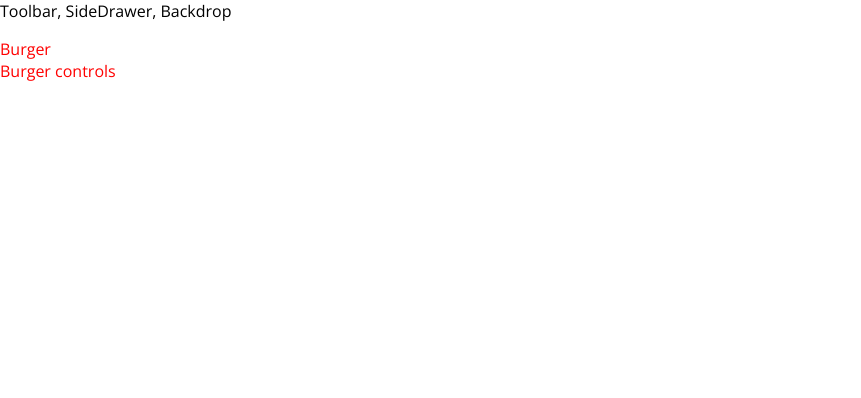
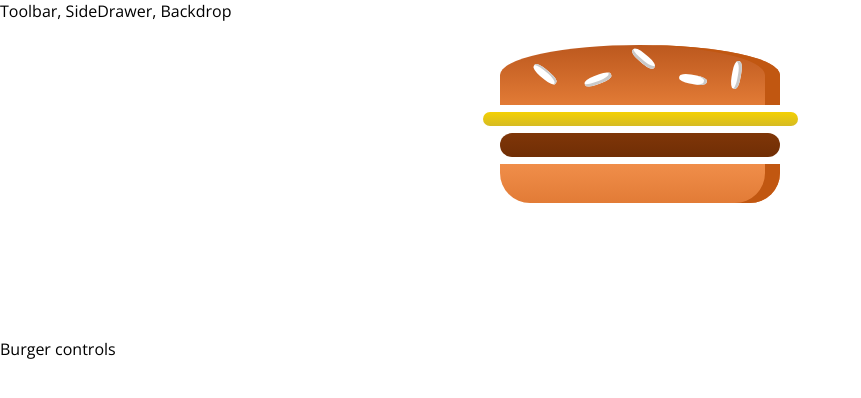
Before and after one commit to dbmarch/burger-builder, a React app: page / in a window 1280 px wide. Shown: the top 398 px of the page, without its empty margins (0-861 px from the left). Built offline with nearby package versions, Linux system fonts and the light colour scheme.

Commit message:
Static burger built up

```diff
--- a/package.json
+++ b/package.json
@@ -31,6 +31,7 @@
     "postcss-flexbugs-fixes": "3.2.0",
     "postcss-loader": "2.0.8",
     "promise": "8.0.1",
+    "prop-types": "^15.6.1",
     "raf": "3.4.0",
     "react": "^16.4.0",
     "react-dev-utils": "^5.0.1",
--- /dev/null
+++ b/src/components/Burger/Burger.css
@@ -0,0 +1,30 @@
+.Burger {
+    width: 100%;
+    margin: auto;
+    height: 250px;
+    overflow: auto;
+    text-align: center;
+    font-weight: bold;
+    font-size: 1.2rem;
+}
+
+@media (min-width: 1000px) and (min-height: 700px) {
+    .Burger {
+        width: 700px;
+        height: 600px;
+    }
+}
+
+@media (min-width: 500px) and (min-height: 401px) {
+    .Burger {
+        width: 450px;
+        height: 400px;
+    }
+}
+
+@media (min-width: 500px) and (min-height: 400px) {
+    .Burger {
+        width: 350px;
+        height: 300px;
+    }
+}
--- /dev/null
+++ b/src/components/Burger/Burger.js
@@ -0,0 +1,19 @@
+import React from 'react';
+import classes from './Burger.css';
+import BurgerIngredient from './BurgerIngredient/BurgerIngredient';
+
+
+const burger = (props) => {
+    return (
+        <div className = {classes.Burger}>
+            <BurgerIngredient type = 'bread-top'/>
+            <BurgerIngredient type = 'cheese'/>
+            <BurgerIngredient type = 'meat'/>
+            <BurgerIngredient type = 'bread-bottom'/>
+
+        </div>
+    );
+};
+
+
+export default burger;
--- /dev/null
+++ b/src/components/Burger/BurgerIngredient/BurgerIngredient.css
@@ -0,0 +1,113 @@
+.BreadBottom {
+    height: 13%;
+    width: 80%;
+    background: linear-gradient(#F08E4A, #e27b36);
+    border-radius: 0 0 30px 30px;
+    box-shadow: inset -15px 0 #c15711;
+    margin: 2% auto;
+}
+
+.BreadTop {
+    height: 20%;
+    width: 80%;
+    background: linear-gradient(#bc581e, #e27b36);
+    border-radius: 50% 50% 0 0;
+    box-shadow: inset -15px 0 #c15711;
+    margin: 2% auto;
+    position: relative;
+}
+
+.Seeds1 {
+    width: 10%;
+    height: 15%;
+    position: absolute;
+    background-color: white;
+    left: 30%;
+    top: 50%;
+    border-radius: 40%;
+    transform: rotate(-20deg);
+    box-shadow: inset -2px -3px #c9c9c9;
+}
+
+.Seeds1:after {
+    content: "";
+    width: 100%;
+    height: 100%;
+    position: absolute;
+    background-color: white;
+    left: -170%;
+    top: -260%;
+    border-radius: 40%;
+    transform: rotate(60deg);
+    box-shadow: inset -1px 2px #c9c9c9;
+  }
+
+.Seeds1:before {
+    content: "";
+    width: 100%;
+    height: 100%;
+    position: absolute;
+    background-color: white;
+    left: 180%;
+    top: -50%;
+    border-radius: 40%;
+    transform: rotate(60deg);
+    box-shadow: inset -1px -3px #c9c9c9;
+  }
+
+  .Seeds2 {
+    width: 10%;
+    height: 15%;
+    position: absolute;
+    background-color: white;
+    left: 64%;
+    top: 50%;
+    border-radius: 40%;
+    transform: rotate(10deg);
+    box-shadow: inset -3px 0 #c9c9c9;
+  }
+
+  .Seeds2:before {
+    content: "";
+    width: 100%;
+    height: 100%;
+    position: absolute;
+    background-color: white;
+    left: 150%;
+    top: -130%;
+    border-radius: 40%;
+    transform: rotate(90deg);
+    box-shadow: inset 1px 3px #c9c9c9;
+  }
+
+
+.Meat {
+    width: 80%;
+    height: 8%;
+    background: linear-gradient(#7f3608, #702e05);
+    margin: 2% auto;
+    border-radius: 15px;
+}
+
+.Cheese {
+    width: 90%;
+    height: 4.5%;
+    margin: 2% auto;
+    background: linear-gradient(#f4d004, #d6bb22);
+    border-radius: 20px;
+}
+
+.Salad {
+    width: 85%;
+    height: 7%;
+    margin: 2% auto;
+    background: linear-gradient(#228c1d, #91ce50);
+    border-radius: 20px;
+}
+
+.Bacon {
+    width: 80%;
+    height: 3%;
+    background: linear-gradient(#bf3813, #c45e38);
+    margin: 2% auto;
+}
--- /dev/null
+++ b/src/components/Burger/BurgerIngredient/BurgerIngredient.js
@@ -0,0 +1,50 @@
+import React, {Component} from 'react';
+import PropTypes from 'prop-types';
+import classes from './BurgerIngredient.css';
+
+class BurgerIngredient extends Component {
+
+    render() {
+    let ingredient = null;
+
+    switch (this.props.type) {
+        case ('bread-bottom'):
+           ingredient = <div className = {classes.BreadBottom}> </div>
+           break;
+
+        case ('bread-top'):
+           ingredient = (
+               <div className = {classes.BreadTop}>
+                    <div className = {classes.Seeds1}></div>
+                    <div className = {classes.Seeds2}></div>
+            </div>
+           );
+           break;
+        case ('meat'):
+           ingredient = <div className = {classes.Meat}></div>
+           break;
+
+        case ('cheese'):
+           ingredient = <div className = {classes.Cheese}></div>
+           break;
+
+        case ('bacon'):
+           ingredient = <div className = {classes.Bacon}></div>
+           break;
+
+        case ('salad'):
+           ingredient = <div className = {classes.Salad}></div>
+           break;
+
+        default:
+           break;
+    }
+    return ingredient;
+};
+}
+
+BurgerIngredient.propTypes = {
+    type: PropTypes.string.isRequired
+};
+
+export default BurgerIngredient;
--- a/src/components/Layout/Layout.css
+++ b/src/components/Layout/Layout.css
@@ -1,4 +1,3 @@
 .Content {
     margin-top: 16px;
-    color: red;
 }
--- a/src/containers/BurgerBuilder/BurgerBuilder.js
+++ b/src/containers/BurgerBuilder/BurgerBuilder.js
@@ -1,11 +1,12 @@
 import React, {Component} from 'react';
 import Aux from '../../hoc/Aux2';
+import Burger from '../../components/Burger/Burger';
 
 class BurgerBuilder extends Component {
     render () {
         return (
             <Aux>
-                <div> Burger </div>
+                <Burger />
                 <div> Burger controls </div>
             </Aux>
         )
```
